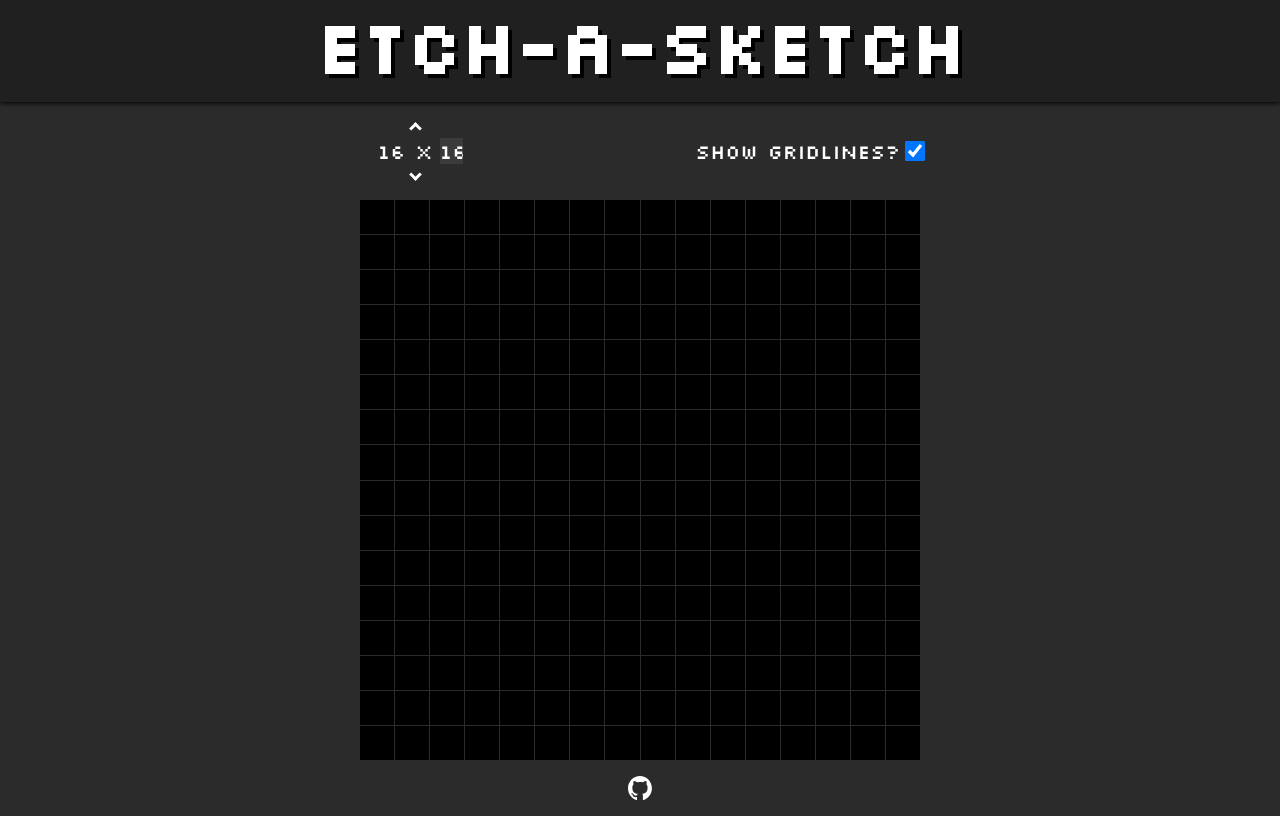
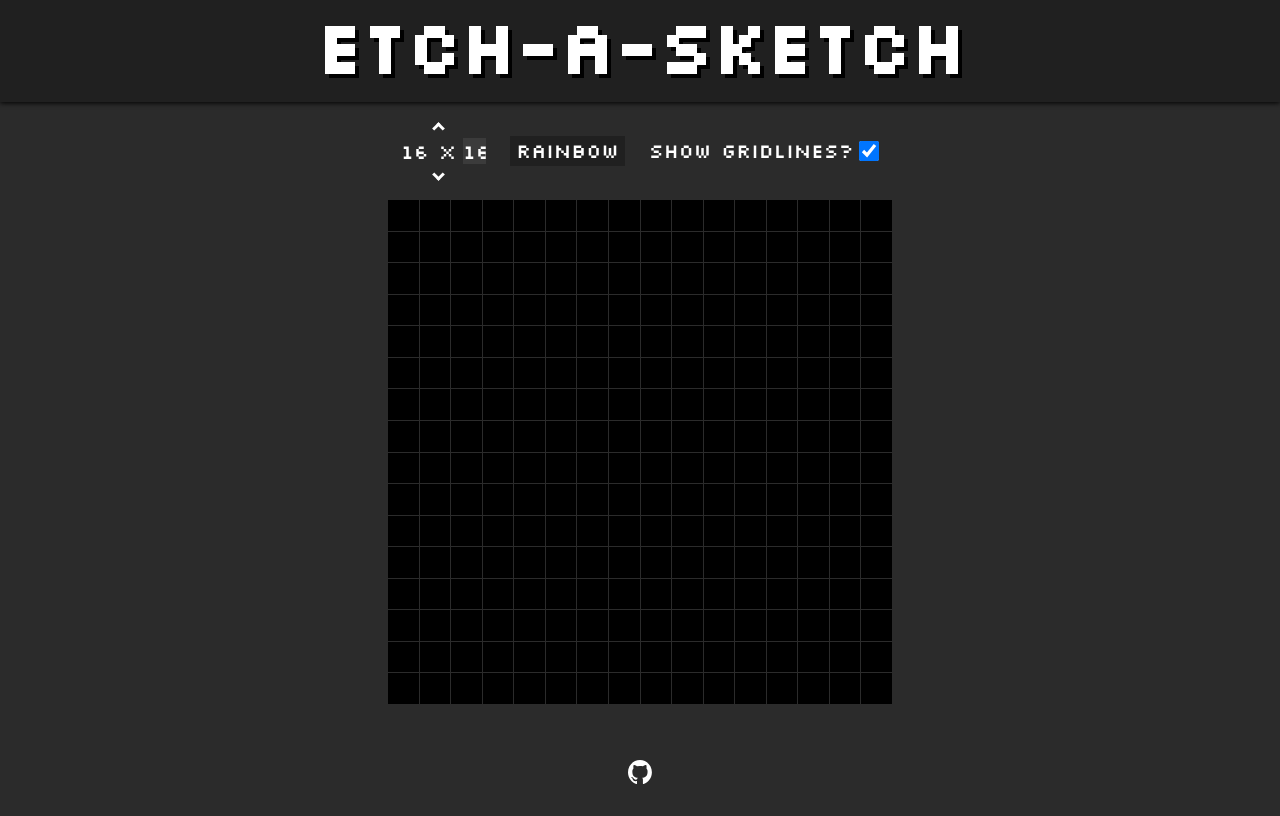
Before and after one commit to JamahlBoykin/odin-etch-a-sketch, a plain HTML site: page index.html in a window 1280 px wide. Drawn offline with Linux system fonts and the light colour scheme.

Commit message:
Add rainbow draw and require click/hold to draw

```diff
--- a/index.html
+++ b/index.html
@@ -29,6 +29,8 @@
           <button class="down-button"><i class="arrow down"></i></button>
         </div>
 
+        <button class="rainbow"><p>Rainbow</p></button>
+
         <div class="gridlines-container">
           <label for="gridlines">Show gridlines?</label>
           <input type="checkbox" name="gridlines" checked="checked">
--- a/script.js
+++ b/script.js
@@ -3,6 +3,7 @@ const input = document.querySelector('.input-box');
 const dimensions = document.querySelector('.dimensions');
 const upArrow = document.querySelector('.up-button');
 const downArrow = document.querySelector('.down-button');
+const rainbow = document.querySelector('.rainbow');
 const gridlines = document.querySelector('input[name=gridlines]')
 
 upArrow.addEventListener('click', () => {
@@ -24,6 +25,14 @@ gridlines.addEventListener('change', () => {
     grid.style.gap = "1px";
   } else {
     grid.style.gap = "0px";
+  }
+});
+
+rainbow.addEventListener('click', () => {
+  if (rainbow.classList.contains('active')) {
+    rainbow.classList.remove('active');
+  } else {
+    rainbow.classList.add('active');
   }
 });
 
@@ -68,11 +77,30 @@ function createTiles(tileCount) {
   }
 }
 
+function getRandomColor() {
+  return "#" + Math.floor(Math.random()*16777215).toString(16);
+}
+
 function addListeners() {
   const tiles = document.querySelectorAll('.tile');
   tiles.forEach((tile) => {
-    tile.addEventListener('mouseenter', () => {
-      tile.style.backgroundColor = 'white';
+    tile.addEventListener('mousedown', () => {
+      if (rainbow.classList.contains('active')) {
+        console.log('test');
+        tile.style.backgroundColor = getRandomColor();
+      } else {
+        tile.style.backgroundColor = 'white';
+      }
+    });
+    tile.addEventListener('mouseenter', (e) => {
+      if (e.buttons === 1) {
+        if (rainbow.classList.contains('active')) {
+          console.log('test');
+          tile.style.backgroundColor = getRandomColor();
+        } else {
+          tile.style.backgroundColor = 'white';
+        }
+      }
     });
   });
 }
--- a/style.css
+++ b/style.css
@@ -35,6 +35,11 @@ body {
   color: white;
   display: flex;
   flex-direction: column;
+  user-select: none;
+  -moz-user-select: none;
+  -webkit-user-drag: none;
+  -webkit-user-select: none;
+  -ms-user-select: none;
 }
 
 .grid-container {
@@ -45,7 +50,7 @@ body {
 
 .grid {
   aspect-ratio: 1 / 1;
-  width: min(75vw, 70vh);
+  width: min(63vw, 63vh);
   display: grid;
   gap: 1px;
 }
@@ -65,6 +70,12 @@ body {
 
 .tile {
   background-color: black;
+  user-select: none;
+  -moz-user-select: none;
+  -webkit-user-drag: none;
+  -webkit-user-select: none;
+  -ms-user-select: none;
+
 }
 
 .controls-container {
@@ -75,13 +86,13 @@ body {
 }
 
 .controls-section {
-  width: 75%;
+  width: 95%;
   display: flex;
   align-items: center;
-  justify-content: space-evenly;
+  justify-content: center;
   flex-wrap: wrap;
   font-size: 20px;
-  gap: 15px;
+  gap: 24px;
 }
 
 .size-container {
@@ -96,14 +107,46 @@ body {
   display: flex;
   align-items: center;
   justify-content: center;
-  width: 131px;
+  /* width: 133px; */
   gap: 7px;
+}
+
+.rainbow {
+  color: white;
+  background: #202020;
+  border: none;
+}
+
+.rainbow > p {
+  margin-bottom: 2px;
+}
+
+.rainbow.active {
+  text-shadow: 2px 1px 0px black;
+  background: linear-gradient(
+    90deg,
+  rgba(255, 0, 0, 1) 0%,
+  rgba(255, 154, 0, 1) 10%,
+  rgba(208, 222, 33, 1) 20%,
+  rgba(79, 220, 74, 1) 30%,
+  rgba(63, 218, 216, 1) 40%,
+  rgba(47, 201, 226, 1) 50%,
+  rgba(28, 127, 238, 1) 60%,
+  rgba(95, 21, 242, 1) 70%,
+  rgba(186, 12, 248, 1) 80%,
+  rgba(251, 7, 217, 1) 90%,
+  rgba(255, 0, 0, 1) 100%
+  );
 }
 
 .gridlines-container {
   display: flex;
   align-items: center;
   gap: 5px;
+}
+
+.gridlines-container > label {
+  margin-bottom: 2px;
 }
 
 .gridlines-container > input {
```
